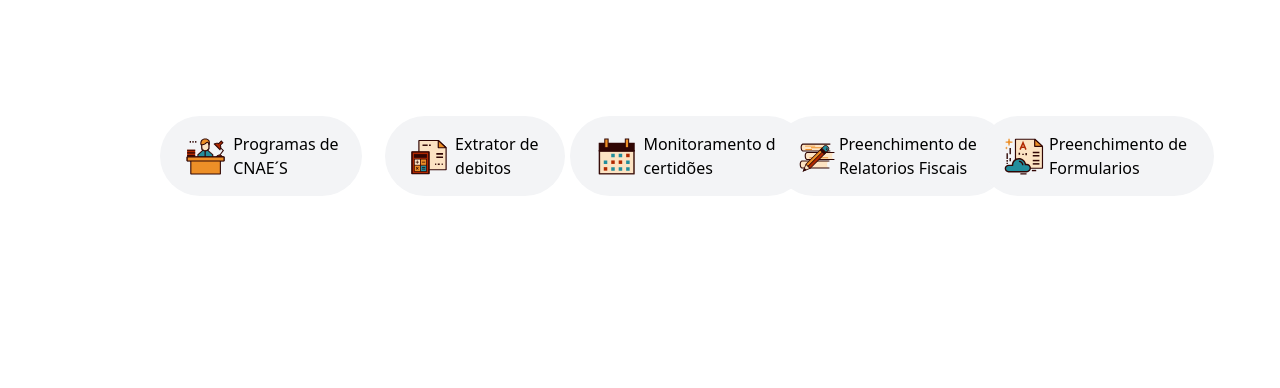
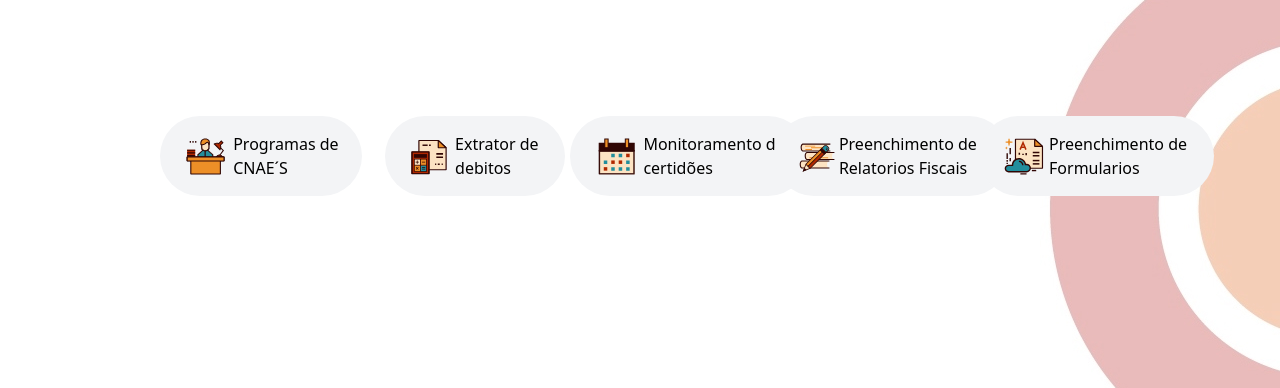
Before and after one commit to ConsultContabil/Programas_Consult_index, a website: page index.html in a window 1280 px wide. Shown: the part 412-800 px from the top of the page. Drawn offline with Linux system fonts and the light colour scheme.

Commit message:
Update index.html

```diff
--- a/index.html
+++ b/index.html
@@ -6,7 +6,7 @@
         <link href="./static/output.css" rel="stylesheet">
         <link rel="icon" type="image/png" href="./static/download.ico">
     </head>
-    <body class="lg:bg-[url('./static/Rectangle 1.jpg')] bg-center bg-opacity-90 bg-no-repeat bg-[url('./static/Rectangle 1 (1).jpg')]">
+    <body class="lg:bg-fundo bg-center bg-opacity-90 bg-no-repeat bg-cel_fun">
         <div>
             <div class="relative overflow-hidden">
                 <header class="relative">
```
